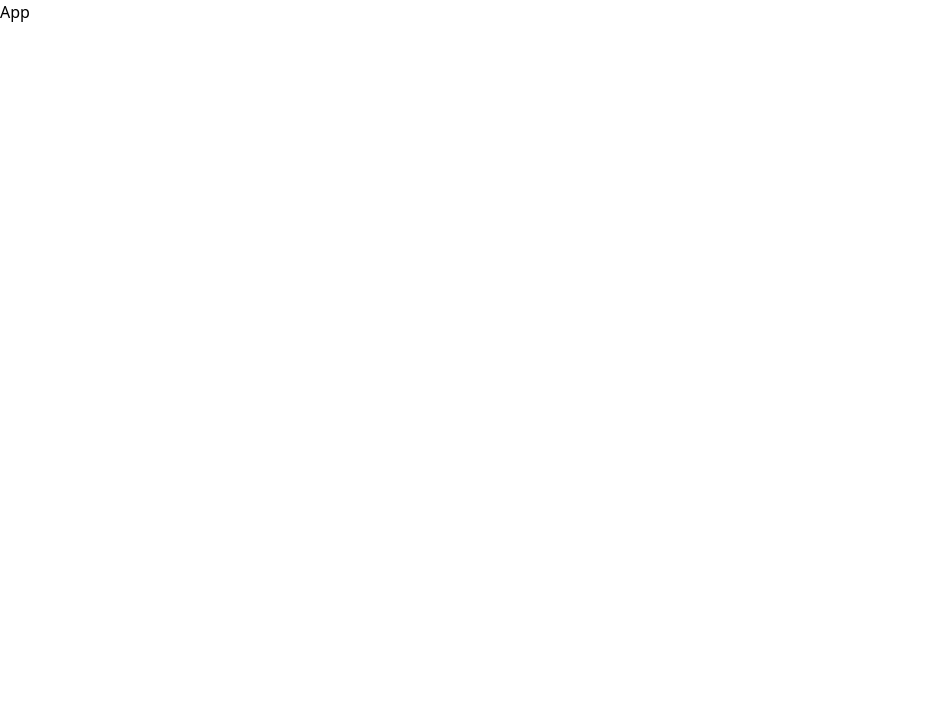
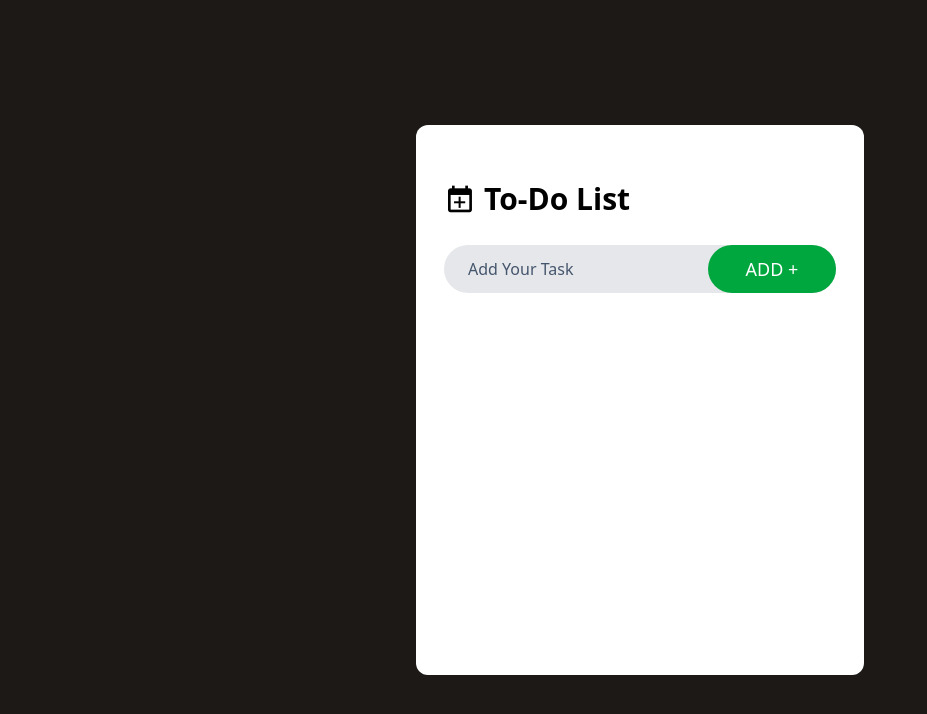
Before and after one commit to KushanRuwanPathirana/ToDo_App, a React (Vite) app: page / in a window 1280 px wide. Shown: the top 714 px of the page, without its empty margins (0-927 px from the left). Built offline with nearby package versions, Linux system fonts and the light colour scheme.

Commit message:
create basic front

```diff
--- a/src/App.jsx
+++ b/src/App.jsx
@@ -1,8 +1,11 @@
 import React from 'react'
+import ToDo from './Components/ToDo'
 
 const App = () => {
   return (
-    <div>App</div>
+    <div className='bg-stone-900 grid py-4 min-h-screen'>
+        <ToDo/>
+    </div>
   )
 }
 
--- /dev/null
+++ b/src/Components/ToDo.jsx
@@ -0,0 +1,26 @@
+import React from 'react'
+import todo_icon from '../assets/todo_icon.png'
+
+const ToDo = () => {
+  return (
+    <div className=" bg-white place-self-center w-11/12 max-w-md flex flex-col p-7 min-h-[550px] rounded-xl">
+
+         {/* ------------Title---------------------   */}
+
+       <div className='flex items-center mt-7 gap-2'>
+            <img className='w-8' src={todo_icon} alt="" />
+            <h1 className='text-3xl font-semibold'>To-Do List</h1>
+       </div>
+
+       {/* ------------Input box---------------------   */}
+
+        <div className='flex items-center my-7 bg-gray-200 rounded-full'>
+            <input className='bg-transparent border-0 outline-none flex-1 h-12 pl-6 pr-2 placeholder:text-slate-600' type="text" placeholder='Add Your Task'/>
+            <button className='border-none rounded-full bg-green-600 w-32 h-12 text-white text-lg font-medium cursor-pointer hover:bg-green-700'>ADD +</button>
+        </div>
+
+    </div>
+  )
+}
+
+export default ToDo
```
Also changed, not shown: 1 other file (tests, documents, lock files or other folders).
